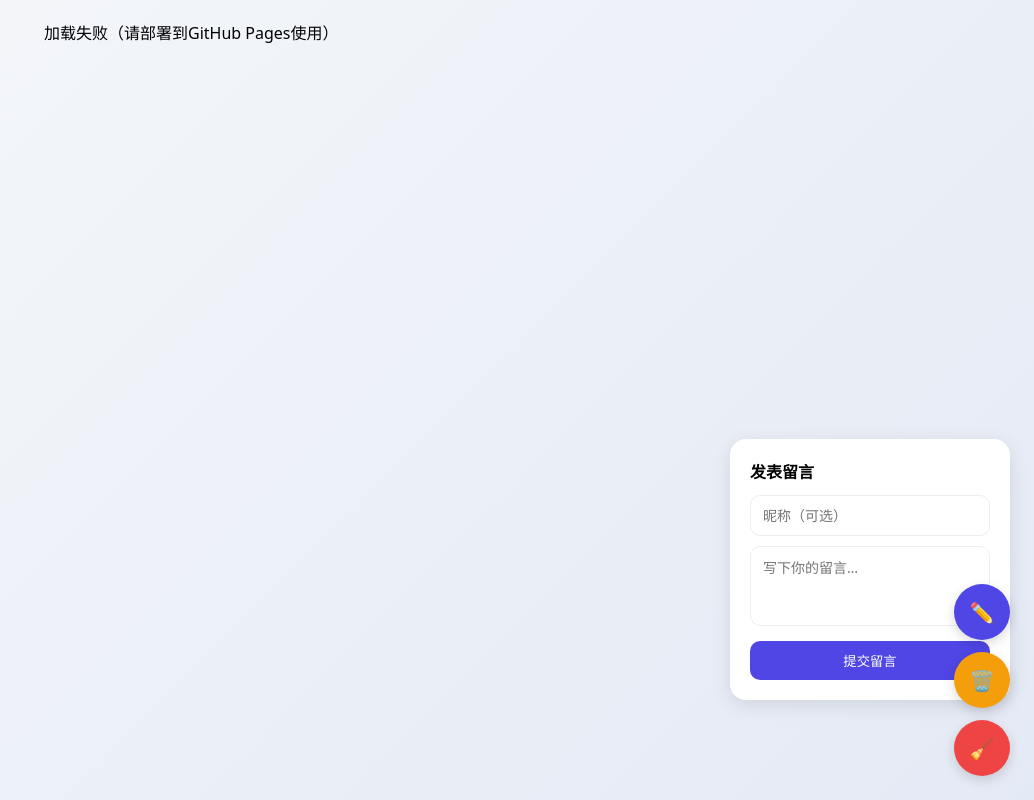
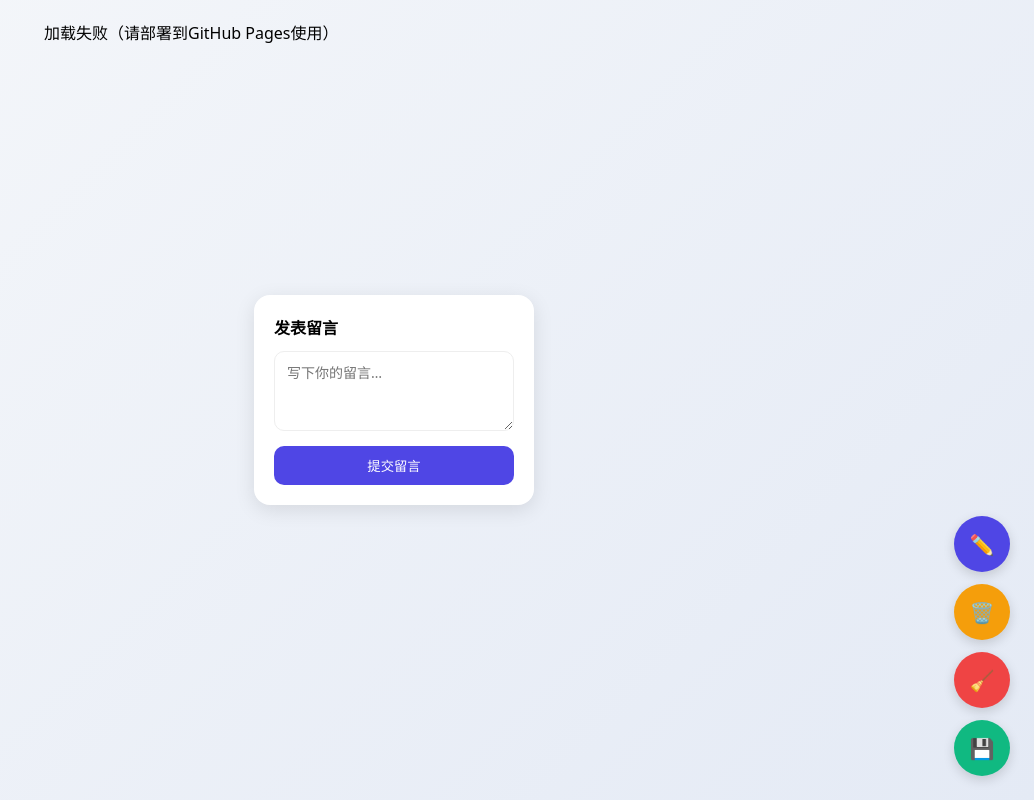
Before and after one commit to eternallight-debug/eternallight-debug.github.io, a plain HTML site: page 留言板.html in a window 1280 px wide. Both pictures are taken after a click on the element "✏️". Shown: the whole page, without its empty margins (246-1280 px from the left). Drawn offline with Linux system fonts and the light colour scheme; no server answers.

Commit message:
Add files via upload

```diff
--- a/留言板.html
+++ b/留言板.html
@@ -80,10 +80,13 @@ body {
 .btn-add { background: #4f46e5; }
 .btn-del { background: #f59e0b; }
 .btn-clear { background: #ef4444; }
+.btn-save { background: #10b981; }
 .panel {
+  /* 只改这里：居中显示，其他完全不变 */
   position: fixed;
-  bottom: 100px;
-  right: 24px;
+  top: 50%;
+  left: 50%;
+  transform: translate(-50%, -50%);
   width: 280px;
   background: white;
   border-radius: 16px;
@@ -94,8 +97,8 @@ body {
 }
 .panel.show { display: block; animation: pop 0.2s ease; }
 @keyframes pop {
-  from { opacity: 0; transform: scale(0.92); }
-  to { opacity: 1; transform: scale(1); }
+  from { opacity: 0; transform: scale(0.92) translate(-50%, -50%); }
+  to { opacity: 1; transform: scale(1) translate(-50%, -50%); }
 }
 .panel h4 { margin-bottom: 12px; font-size: 16px; }
 .panel input, .panel textarea {
@@ -125,11 +128,12 @@ body {
   <div class="float-btn btn-add" onclick="togglePanel()">✏️</div>
   <div class="float-btn btn-del" onclick="handleDeleteOne()">🗑️</div>
   <div class="float-btn btn-clear" onclick="handleClearAll()">🧹</div>
+  <!-- 第4个悬浮按钮：保存到本地 -->
+  <div class="float-btn btn-save" onclick="saveAllToLocal()">💾</div>
 </div>
 
 <div class="panel" id="addPanel">
   <h4>发表留言</h4>
-  <input id="nick" placeholder="昵称（可选）">
   <textarea id="content" placeholder="写下你的留言…"></textarea>
   <button onclick="sendMsg()">提交留言</button>
 </div>
@@ -176,14 +180,13 @@ async function load() {
 }
 
 async function sendMsg() {
-  const nick = document.getElementById("nick").value.trim() || "匿名";
   const content = document.getElementById("content").value.trim();
   if (!content) return alert("请输入留言内容");
   try {
     const r = await fetch(`${UPSTASH_URL}/get/${KEY}`, { headers: { Authorization: `Bearer ${TOKEN}` } });
     const d = await r.json();
     const ms = d.result ? JSON.parse(d.result) : [];
-    ms.unshift({ nick, content, time: new Date().toISOString() });
+    ms.unshift({ content, time: new Date().toISOString() });
     await fetch(`${UPSTASH_URL}/set/${KEY}`, {
       method: "POST",
       headers: { Authorization: `Bearer ${TOKEN}`, "Content-Type": "application/json" },
@@ -233,6 +236,37 @@ async function handleClearAll() {
   load();
 }
 
+// 新增：保存所有留言到本地文件
+async function saveAllToLocal() {
+  try {
+    const r = await fetch(`${UPSTASH_URL}/get/${KEY}`, { headers: { Authorization: `Bearer ${TOKEN}` } });
+    const d = await r.json();
+    const ms = d.result ? JSON.parse(d.result) : [];
+
+    if (ms.length === 0) {
+      alert("暂无留言可保存");
+      return;
+    }
+
+    let text = "========== 所有留言 ==========\n\n";
+    ms.forEach((m, i) => {
+      text += `【${i+1}】${new Date(m.time).toLocaleString()}\n`;
+      text += `${m.content}\n\n`;
+    });
+
+    const blob = new Blob([text], { type: "text/plain;charset=utf-8" });
+    const url = URL.createObjectURL(blob);
+    const a = document.createElement("a");
+    a.href = url;
+    a.download = "留言记录_" + new Date().toLocaleDateString() + ".txt";
+    a.click();
+    URL.revokeObjectURL(url);
+    alert("已保存所有留言到本地！");
+  } catch (e) {
+    alert("保存失败");
+  }
+}
+
 load();
 </script>
 </body>
```
